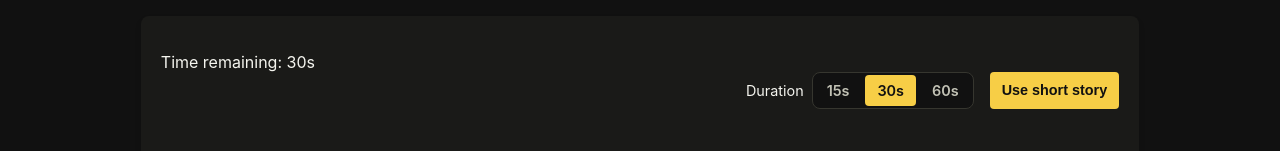
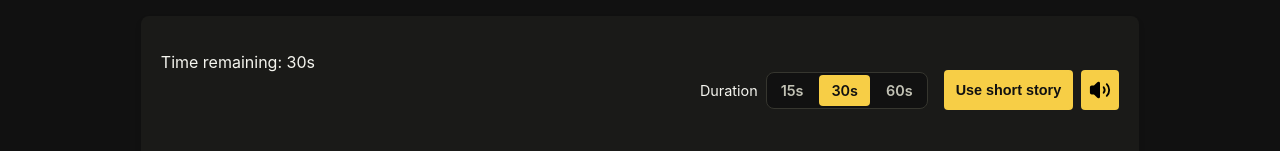
Before and after one commit to Shafiul23/typetester, a React (Create React App) app in the folder client/: page / in a window 1280 px wide. Shown: the part 163-314 px from the top of the page. Built offline with nearby package versions, Linux system fonts and the light colour scheme; no server answers.

Commit message:
add mute button

```diff
--- a/client/src/pages/TypeTest/TypeTest.module.css
+++ b/client/src/pages/TypeTest/TypeTest.module.css
@@ -79,6 +79,22 @@
 
 .toggleButton:hover {
   background-color: var(--color-accent-hover);
+}
+
+.storyControls {
+  display: flex;
+  align-items: stretch;
+  gap: 0.5rem;
+}
+
+.soundButton {
+  display: inline-flex;
+  align-items: center;
+  justify-content: center;
+  flex-shrink: 0;
+  width: 2.375rem;
+  padding: 0.5rem;
+  color: #000;
 }
 
 .wordsBox {
--- a/client/src/pages/TypeTest/TypeTest.tsx
+++ b/client/src/pages/TypeTest/TypeTest.tsx
@@ -133,6 +133,7 @@ const typeTestReducer = (state: State, action: Action): State => {
 
 const TypeTest: React.FC = () => {
   const [state, dispatch] = useReducer(typeTestReducer, { ...initialState });
+  const [soundEnabled, setSoundEnabled] = useState(true);
   const backendApiUrl = process.env.REACT_APP_BACKEND_API_URL;
 
   const [shuffledWords, setShuffledWords] = useState(() =>
@@ -346,12 +347,40 @@ const TypeTest: React.FC = () => {
                   ))}
                 </div>
               </div>
+              <div className={styles.storyControls}>
                 <button
                   onClick={toggleDictionary}
                   className={styles.toggleButton}
                 >
                   {state.useStory ? "Use common words" : "Use short story"}
                 </button>
+                <button
+                  type="button"
+                  className={`${styles.toggleButton} ${styles.soundButton}`}
+                  aria-label="Typing sounds"
+                  aria-pressed={soundEnabled}
+                  title={soundEnabled ? "Mute typing sounds" : "Enable typing sounds"}
+                  onClick={() => setSoundEnabled((enabled) => !enabled)}
+                >
+                  <svg width="24" height="24" viewBox="0 0 24 24" fill="none" stroke="currentColor" strokeWidth="2" strokeLinecap="round" strokeLinejoin="round" aria-hidden="true">
+                    {soundEnabled ? (
+                      <>
+                        <path d="M11 4.702a.705.705 0 0 0-1.203-.498L6.413 7.587A1.4 1.4 0 0 1 5.416 8H3a1 1 0 0 0-1 1v6a1 1 0 0 0 1 1h2.416a1.4 1.4 0 0 1 .997.413l3.383 3.384A.705.705 0 0 0 11 19.298z" fill="currentColor" />
+                        <path d="M16 9a5 5 0 0 1 0 6" />
+                        <path d="M19.364 18.364a9 9 0 0 0 0-12.728" />
+                      </>
+                    ) : (
+                      <>
+                        <path d="M16 9a5 5 0 0 1 .95 2.293" />
+                        <path d="M19.364 5.636a9 9 0 0 1 1.889 9.96" />
+                        <path d="m2 2 20 20" />
+                        <path d="m7 7-.587.587A1.4 1.4 0 0 1 5.416 8H3a1 1 0 0 0-1 1v6a1 1 0 0 0 1 1h2.416a1.4 1.4 0 0 1 .997.413l3.383 3.384A.705.705 0 0 0 11 19.298V11" fill="currentColor" />
+                        <path d="M9.828 4.172A.686.686 0 0 1 11 4.657v.686" fill="currentColor" />
+                      </>
+                    )}
+                  </svg>
+                </button>
+              </div>
             </div>
           </div>
         )}
@@ -481,6 +510,7 @@ const TypeTest: React.FC = () => {
                     return;
                   compositionCommitRef.current = null;
                   if (
+                    soundEnabled &&
                     !e.ctrlKey &&
                     !e.metaKey &&
                     !e.altKey &&
```
Also changed, not shown: 1 other file (tests, documents, lock files or other folders). Lines whose indentation alone changed are shown as unchanged.
